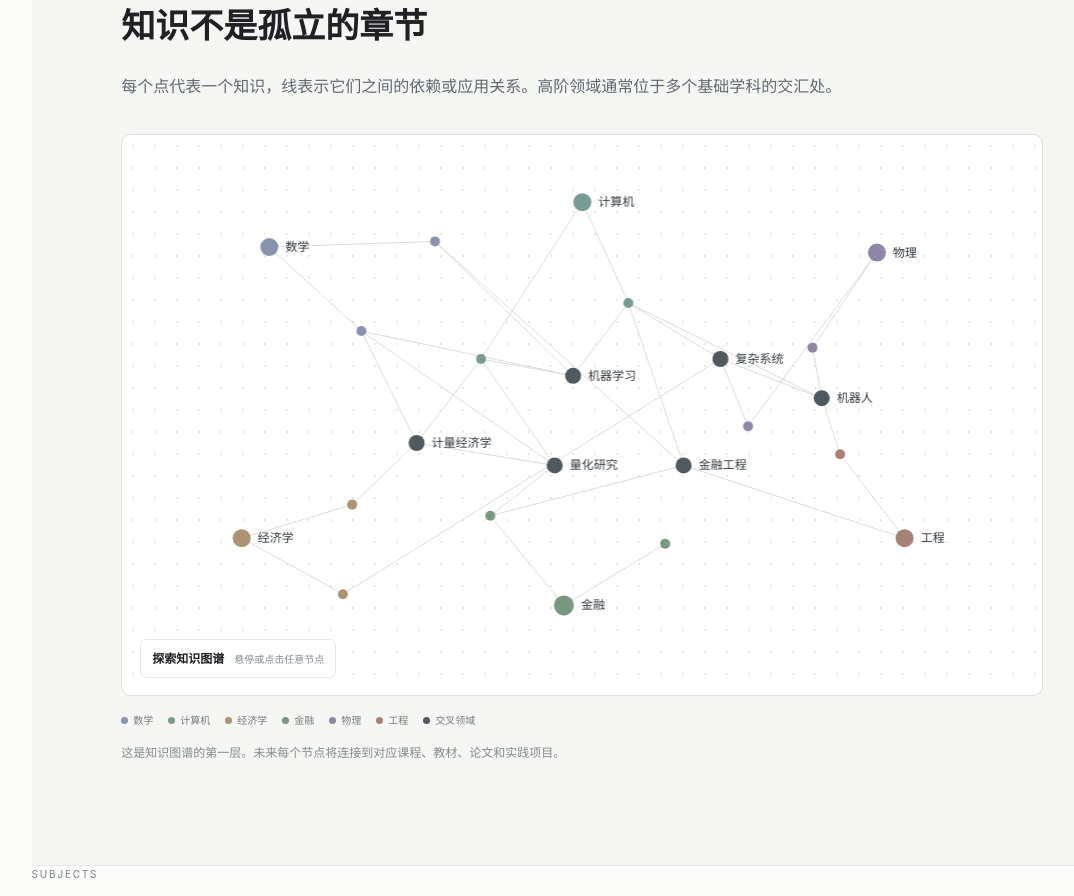
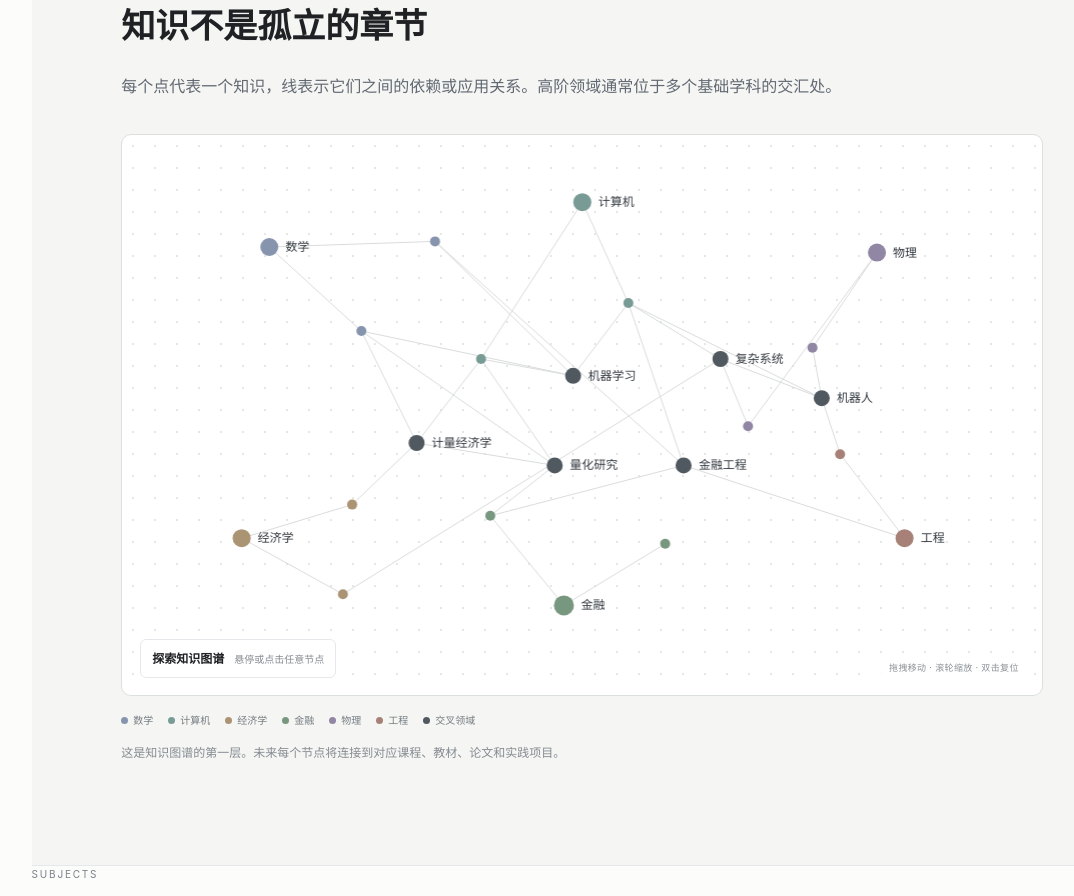
Before and after one commit to ming1024yue/finance-self-taught, a React (Vite) app: page / in a window 1280 px wide. Shown: the part 800-1696 px from the top of the page, without its empty margins (58-1132 px from the left). Built offline with nearby package versions, Linux system fonts and the light colour scheme.

Commit message:
Add draggable and zoomable graph interaction

```diff
--- /dev/null
+++ b/src/graph-interaction.css
@@ -0,0 +1 @@
+.graph-shell canvas{cursor:grab;transform-origin:center;transition:transform .08s ease-out;touch-action:none;will-change:transform}.graph-shell canvas.dragging{cursor:grabbing;transition:none}.graph-shell:after{content:"拖拽移动 · 滚轮缩放 · 双击复位";position:absolute;right:14px;bottom:14px;padding:5px 9px;border-radius:5px;background:rgba(255,255,255,.86);color:#8a9096;font-size:9px;letter-spacing:.04em;pointer-events:none}@media(max-width:700px){.graph-shell:after{content:"拖拽移动 · 双击复位";top:10px;right:10px;bottom:auto}}
--- /dev/null
+++ b/src/graphInteraction.ts
@@ -0,0 +1,69 @@
+const initialized = new WeakSet<HTMLCanvasElement>();
+
+export function enableGraphInteraction() {
+  const setup = (canvas: HTMLCanvasElement) => {
+    if (initialized.has(canvas)) return;
+    initialized.add(canvas);
+
+    let offsetX = 0;
+    let offsetY = 0;
+    let scale = 1;
+    let dragging = false;
+    let startX = 0;
+    let startY = 0;
+    let originX = 0;
+    let originY = 0;
+
+    const render = () => {
+      canvas.style.transform = `translate(${offsetX}px, ${offsetY}px) scale(${scale})`;
+    };
+    const reset = () => {
+      offsetX = 0;
+      offsetY = 0;
+      scale = 1;
+      render();
+    };
+
+    canvas.addEventListener("pointerdown", (event) => {
+      dragging = true;
+      startX = event.clientX;
+      startY = event.clientY;
+      originX = offsetX;
+      originY = offsetY;
+      canvas.classList.add("dragging");
+      canvas.setPointerCapture(event.pointerId);
+    });
+    canvas.addEventListener("pointermove", (event) => {
+      if (!dragging) return;
+      offsetX = Math.max(-320, Math.min(320, originX + event.clientX - startX));
+      offsetY = Math.max(-240, Math.min(240, originY + event.clientY - startY));
+      render();
+    });
+    const stop = (event: PointerEvent) => {
+      dragging = false;
+      canvas.classList.remove("dragging");
+      if (canvas.hasPointerCapture(event.pointerId)) canvas.releasePointerCapture(event.pointerId);
+    };
+    canvas.addEventListener("pointerup", stop);
+    canvas.addEventListener("pointercancel", stop);
+    canvas.addEventListener("wheel", (event) => {
+      event.preventDefault();
+      scale = Math.max(.72, Math.min(1.75, scale * (event.deltaY > 0 ? .92 : 1.08)));
+      render();
+    }, { passive: false });
+    canvas.addEventListener("dblclick", reset);
+  };
+
+  const findCanvas = () => {
+    const canvas = document.querySelector<HTMLCanvasElement>(".graph-shell canvas");
+    if (!canvas) return false;
+    setup(canvas);
+    return true;
+  };
+  if (!findCanvas()) {
+    const observer = new MutationObserver(() => {
+      if (findCanvas()) observer.disconnect();
+    });
+    observer.observe(document.body, { childList: true, subtree: true });
+  }
+}
--- a/src/main.tsx
+++ b/src/main.tsx
@@ -1,2 +1,2 @@
-import{createRoot}from"react-dom/client";import PlatformHome from"./PlatformHome";import KnowledgeGraphPlacement from"./KnowledgeGraphPlacement";import FinanceHome from"./Home";import TopicPage from"./TopicPage";import BooksPage from"./BooksPage";import{preserveSidebarScroll}from"./sidebarScroll";import"./styles.css";import"./tools.css";import"./plan.css";import"./books.css";import"./mobile.css";import"./platform.css";import"./knowledge.css";
-const base=import.meta.env.BASE_URL.replace(/\/$/,"");const path=location.pathname.replace(base,"");const topic=path.match(/^\/(?:finance\/)?topics\/([^/]+)/)?.[1];const isFinanceHome=/^\/finance\/?$/.test(path);createRoot(document.getElementById("root")!).render(topic==="books"?<BooksPage/>:topic?<TopicPage slug={topic}/>:isFinanceHome?<FinanceHome/>:<><PlatformHome/><KnowledgeGraphPlacement/></>);preserveSidebarScroll();
+import{createRoot}from"react-dom/client";import PlatformHome from"./PlatformHome";import KnowledgeGraphPlacement from"./KnowledgeGraphPlacement";import FinanceHome from"./Home";import TopicPage from"./TopicPage";import BooksPage from"./BooksPage";import{preserveSidebarScroll}from"./sidebarScroll";import{enableGraphInteraction}from"./graphInteraction";import"./styles.css";import"./tools.css";import"./plan.css";import"./books.css";import"./mobile.css";import"./platform.css";import"./knowledge.css";import"./graph-interaction.css";
+const base=import.meta.env.BASE_URL.replace(/\/$/,"");const path=location.pathname.replace(base,"");const topic=path.match(/^\/(?:finance\/)?topics\/([^/]+)/)?.[1];const isFinanceHome=/^\/finance\/?$/.test(path);createRoot(document.getElementById("root")!).render(topic==="books"?<BooksPage/>:topic?<TopicPage slug={topic}/>:isFinanceHome?<FinanceHome/>:<><PlatformHome/><KnowledgeGraphPlacement/></>);preserveSidebarScroll();enableGraphInteraction();
```
